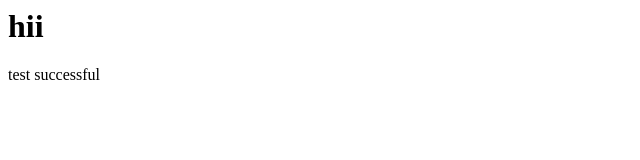
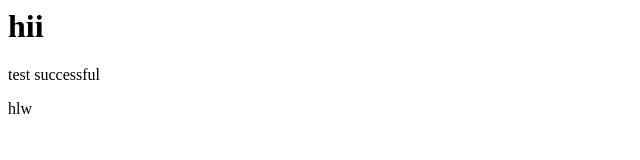
Before and after one commit to RiyaMaheshwari/test, a plain HTML site: page index.htm in a window 1280 px wide. Shown: the full height of the page, 0-640 px from the left. Drawn offline with Linux system fonts and the light colour scheme.

Commit message:
Update index.htm

```diff
--- a/index.htm
+++ b/index.htm
@@ -1,2 +1,3 @@
 <h1>hii</h1>
 <p>test successful</p>
+<p> hlw</p>
```
